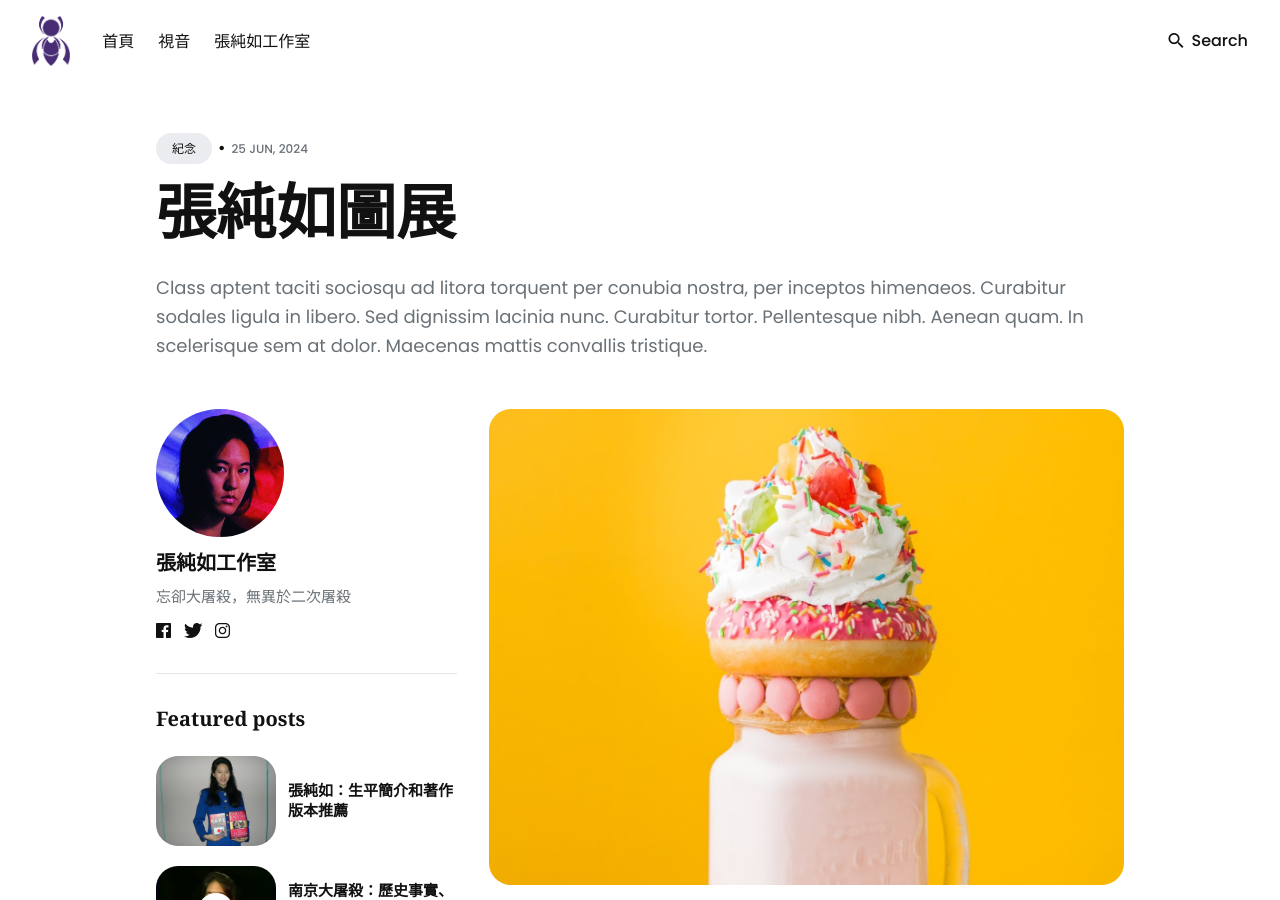
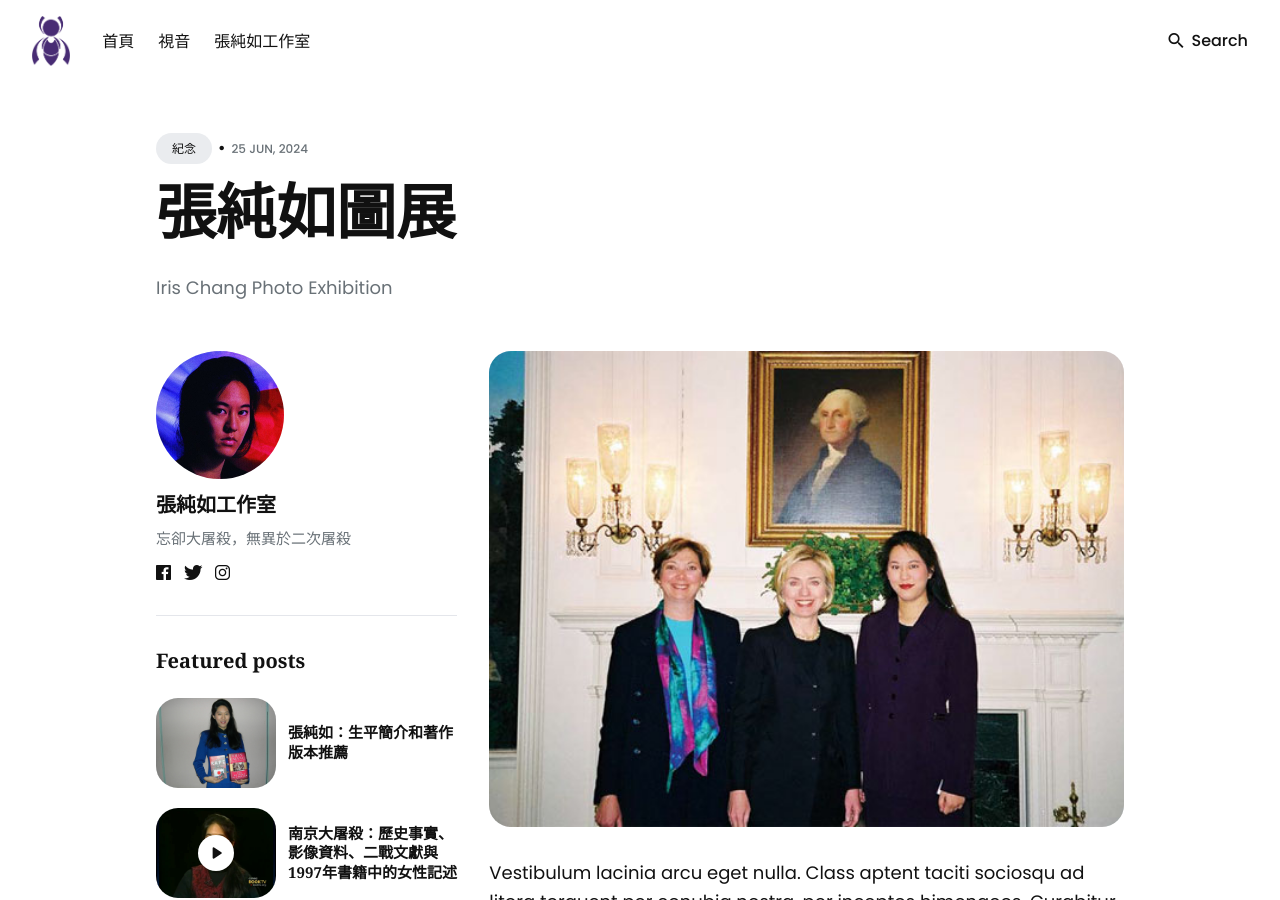
Before and after one commit to thatirischang/thatirischang.github.io, a Jekyll site: the page built from _posts/2024-06-25-iris-flickr.md, in a window 1280 px wide and 900 px high. Built offline with Jekyll 4.4.1, drawn with Linux system fonts in a browser that asks for light colours.

Commit message:
Update and rename 2024-06-25-dinner-party-dessert-recipes-to-impress-your-guests.md to 2024-06-25-iris-flickr.md

```diff
--- a/_posts/2024-06-25-dinner-party-dessert-recipes-to-impress-your-guests.md
+++ b/_posts/2024-06-25-iris-flickr.md
@@ -1,10 +1,10 @@
 ---
 layout: post
 title: 張純如圖展
-description: Class aptent taciti sociosqu ad litora torquent per conubia nostra, per inceptos himenaeos. Curabitur sodales ligula in libero. Sed dignissim lacinia nunc. Curabitur tortor. Pellentesque nibh. Aenean quam. In scelerisque sem at dolor. Maecenas mattis convallis tristique.
+description: Iris Chang Photo Exhibition
 date: 2024-06-25 15:01:35 +0300
 author: admin
-image: '/images/30.jpg'
+image: '/images/154.jpg'
 tags: [紀念]
 ---
 Vestibulum lacinia arcu eget nulla. Class aptent taciti sociosqu ad litora torquent per conubia nostra, per inceptos himenaeos. Curabitur sodales ligula in libero. Sed dignissim lacinia nunc. Curabitur tortor. Pellentesque nibh. Aenean quam. In scelerisque sem at dolor. Maecenas mattis. Sed convallis tristique sem. Proin ut ligula vel nunc egestas porttitor.
```
